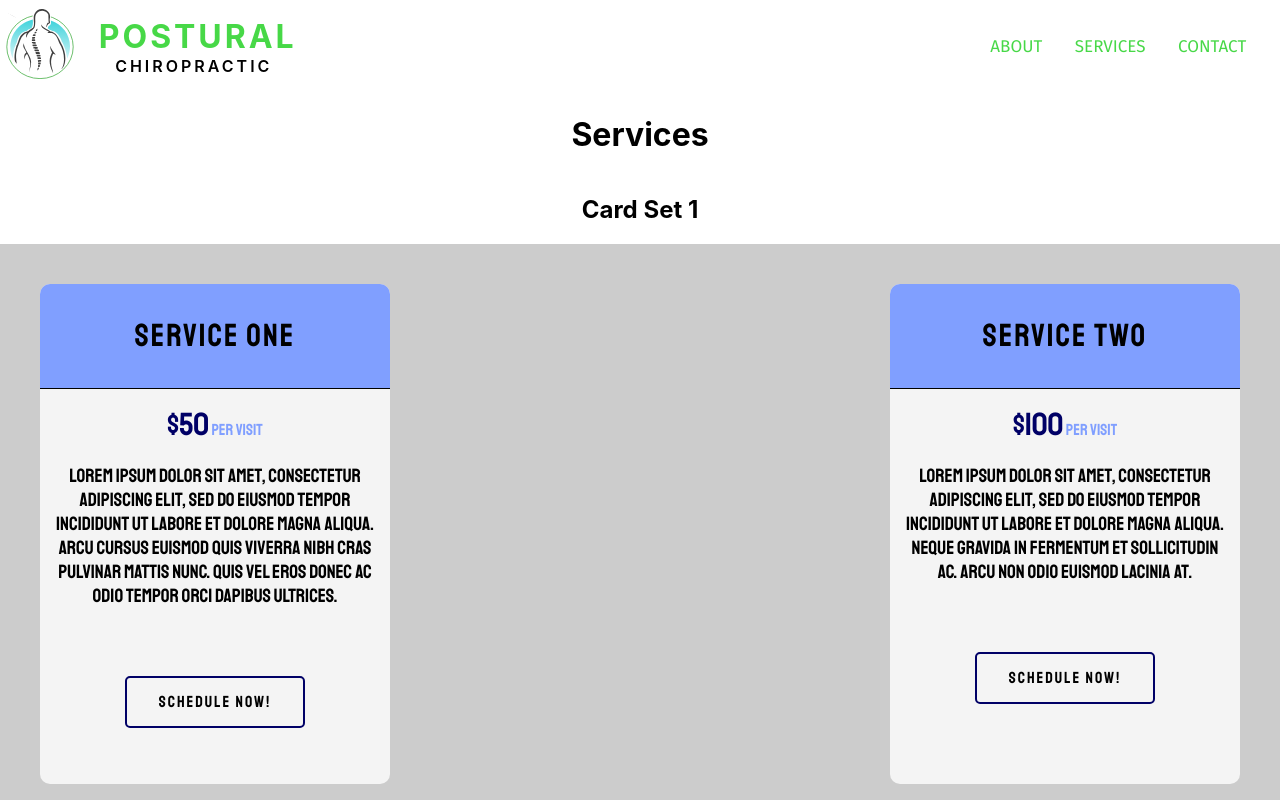
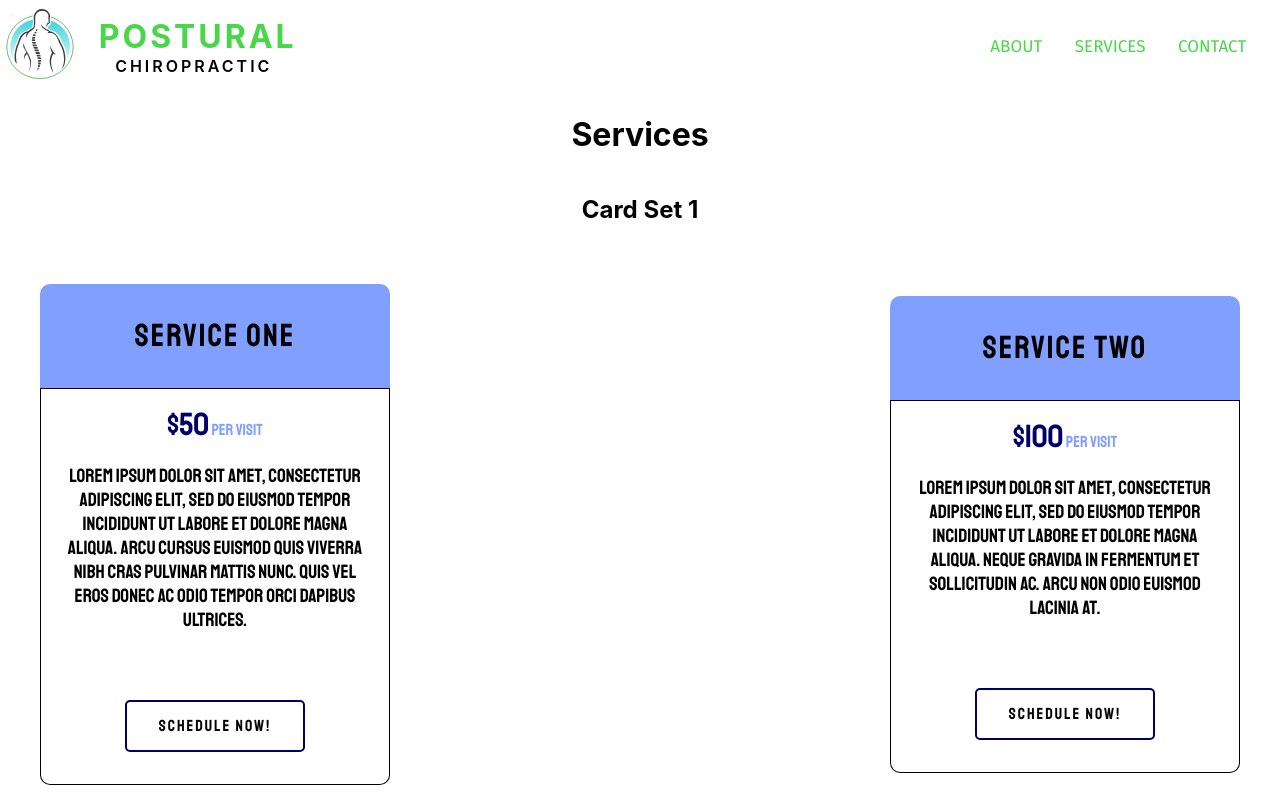
Before and after one commit to J-Saun/postural_chiropractic, a Next.js app: page /services in a window 1280 px wide. Shown: the top 800 px of the page. Built offline with nearby package versions, Linux system fonts and the light colour scheme.

Commit message:
added next link to card buttons

```diff
--- a/components/buttons/button.jsx
+++ b/components/buttons/button.jsx
@@ -1,3 +1,4 @@
+import Link from 'next/dist/client/link';
 import styles from './button.module.scss';
 
 /*         Button Types
@@ -10,24 +11,30 @@ import styles from './button.module.scss';
 <button className={styles.offsetBtn}>Offset</button>
 */
 
-export function FillButton() {
+export function FillButton(props) {
   return (
     <div className={styles.fillBtn}>
-      <button className={styles.fill}>Schedule Now!</button>
+      <Link href='/contact'>
+        <button className={styles.fill}>Schedule Now!</button>
+      </Link>
     </div>
   );
 }
-export function PulseButton() {
+export function PulseButton(props) {
   return (
     <div className={styles.pulseBtn}>
-      <button className={styles.pulse}>Schedule Now!</button>
+      <Link href='/contact'>
+        <button className={styles.pulse}>Schedule Now!</button>
+      </Link>
     </div>
   );
 }
-export function CloseButton() {
+export function CloseButton(props) {
   return (
     <div className={styles.btnThree}>
-      <button className={styles.raise}>Schedule Now!</button>
+      <Link href='/contact'>
+        <button className={styles.raise}>Schedule Now!</button>
+      </Link>
     </div>
   );
 }
--- a/components/buttons/button.module.scss
+++ b/components/buttons/button.module.scss
@@ -32,7 +32,7 @@ $colors: (
 // Animate the size, inside
 .fill:hover,
 .fill:focus {
-  color: #000066;
+  color: #ffffff;
   border: 2px solid #809fff;
   box-shadow: inset 0 0 0 2em #809fff;
   transition: ease-in-out 300ms;
--- a/components/cards/cards.jsx
+++ b/components/cards/cards.jsx
@@ -3,7 +3,7 @@ import { FillButton, PulseButton, CloseButton } from '../buttons/button';
 import styles from './cards.module.scss';
 
 export function CardOne(props) {
-  const { title, description, price, priceUnit } = props;
+  const { title, description, price, priceUnit, href } = props;
 
   return (
     <div className={styles.cardOne}>
@@ -22,7 +22,7 @@ export function CardOne(props) {
       </div>
 
       <div className={styles.footer}>
-        <FillButton />
+        <FillButton href={href} />
       </div>
     </div>
     // </div>
@@ -30,7 +30,7 @@ export function CardOne(props) {
 }
 
 export function CardTwo(props) {
-  const { title, description, price, priceUnit } = props;
+  const { title, description, price, priceUnit, href } = props;
 
   return (
     <div className={styles.cardTwo}>
@@ -43,7 +43,7 @@ export function CardTwo(props) {
             <span className={styles.priceUnit}>{priceUnit}</span>
           </div>
           <p>{description}</p>
-          <PulseButton />
+          <PulseButton href={href} />
         </div>
 
         {/* <div className={styles.footer}>
@@ -54,7 +54,7 @@ export function CardTwo(props) {
 }
 
 export function CardThree(props) {
-  const { title, description, price, priceUnit } = props;
+  const { title, description, price, priceUnit, href } = props;
   // const { cardThree } = props.styles.cardThree;
 
   return (
@@ -70,7 +70,7 @@ export function CardThree(props) {
         </div>
         <div className={styles.footer}>
           {/* <ButtonThree /> */}
-          <CloseButton />
+          <CloseButton href={href} />
         </div>
       </div>
     </div>
--- a/components/cards/cards.module.scss
+++ b/components/cards/cards.module.scss
@@ -17,14 +17,14 @@ $sec: green;
   align-items: center;
   // background: white;
   // z-index: 1;
-  background-color: rgba(0, 0, 0, 0.2);
+  // background-color: rgba(0, 0, 0, 0.2);
 }
 
 // Card Set One
 .cardOne {
   position: relative;
   width: 350px;
-  height: 500px;
+  // height: 550px;
   // align-items: center;
   // justify-content: center;
   // display: flex;
@@ -52,6 +52,8 @@ $sec: green;
     // justify-content: space-around;
     text-align: center;
     padding: 1em;
+    border-left: 1px solid black;
+    border-right: 1px solid black;
     // background-color: #00000038;
 
     .priceContainer {
@@ -77,6 +79,12 @@ $sec: green;
     display: flex;
     justify-content: center;
     align-items: center;
+    border-left: 1px solid black;
+    border-right: 1px solid black;
+    // border-top: 1px solid black;
+    border-bottom: 1px solid black;
+    border-bottom-right-radius: 10px;
+    border-bottom-left-radius: 10px;
   }
 
   .box::before {
```
